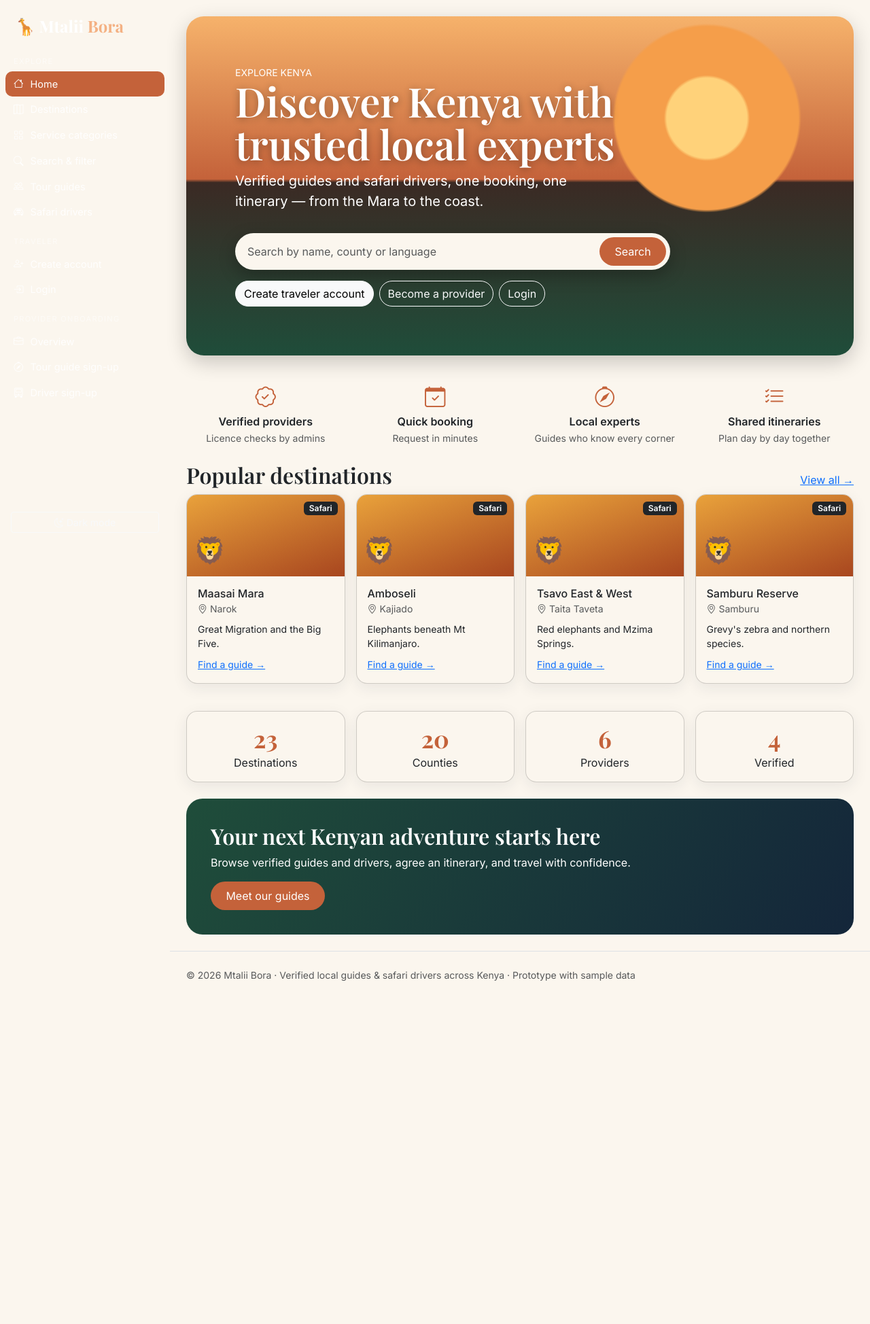
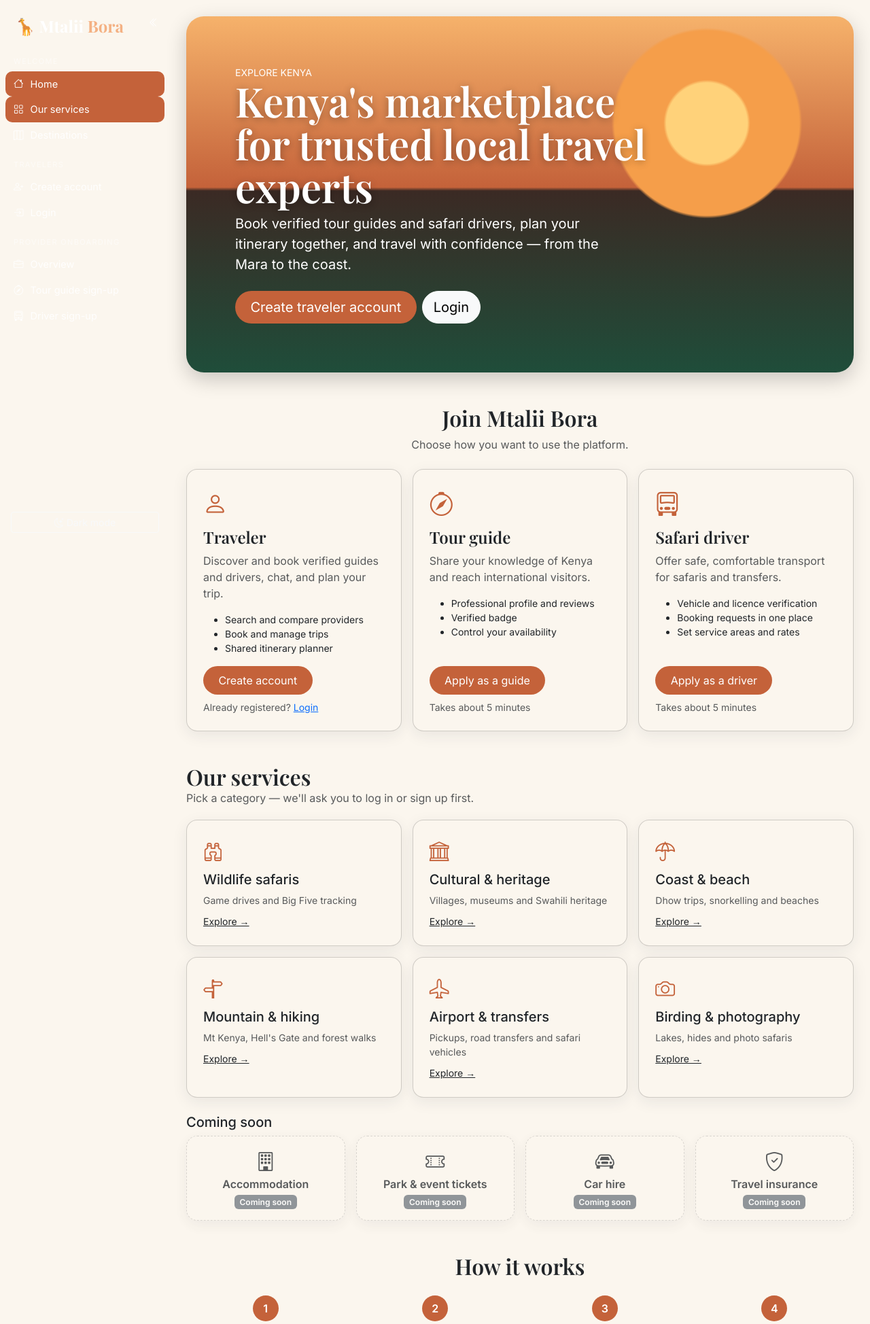
Before and after one commit to melitacaleb/mtalii-bora, a PHP site: page / in a window 1280 px wide. Shown: the top 1948 px of the page at 68% size. Before the commit the page ends 1443 px from the top, so only its background shows below. Run offline with PHP 8.4, Linux system fonts and the light colour scheme.

Commit message:
Homepage segments and collapsible sidebar

```diff
--- a/assets/css/style.css
+++ b/assets/css/style.css
@@ -22,3 +22,13 @@
 .timeline{border-left:3px solid var(--a);padding-left:18px}.timeline .item{position:relative;margin-bottom:14px}.timeline .item:before{content:'';position:absolute;left:-26px;top:6px;width:12px;height:12px;border-radius:50%;background:var(--a)}
 .wiz .pill{background:var(--bs-secondary-bg);color:var(--bs-body-color);padding:.5rem 1rem;font-weight:500}.wiz .pill.active{background:var(--a);color:#fff}
 .svc{text-decoration:none;color:inherit;display:block}.svc i{font-size:1.8rem;color:var(--a)}.svc:hover{transform:translateY(-3px)}.svc{transition:.15s}
+.sidebar{transition:width .2s}
+@media(min-width:992px){
+ [data-side=collapsed] .sidebar{width:76px}
+ [data-side=collapsed] .lbl,[data-side=collapsed] .userchip{display:none}
+ [data-side=collapsed] .nav-h{font-size:0;height:1px;background:#ffffff26;margin:10px 14px;overflow:hidden}
+ [data-side=collapsed] .nav-i{text-align:center;padding:10px 0}[data-side=collapsed] .nav-i i{margin:0;font-size:1.2rem}
+ [data-side=collapsed] .sb-head{flex-direction:column;padding:0!important}[data-side=collapsed] .brand{padding:18px 0 4px}
+}
+#collapseBtn i{transition:transform .2s}[data-side=collapsed] #collapseBtn i{transform:rotate(180deg)}
+.aud i{font-size:2.2rem;color:var(--a)}.soon{opacity:.75;border-style:dashed}.step-n{width:38px;height:38px;border-radius:50%;background:var(--a);color:#fff;display:grid;place-items:center;font-weight:700;margin:0 auto 8px}
--- a/assets/js/app.js
+++ b/assets/js/app.js
@@ -1,7 +1,8 @@
 const root = document.documentElement, btn = document.getElementById('themeBtn');
-const paint = () => btn.innerHTML = root.dataset.bsTheme === 'dark' ? '<i class="bi bi-sun"></i> Light mode' : '<i class="bi bi-moon-stars"></i> Dark mode';
+const paint = () => btn.innerHTML = root.dataset.bsTheme === 'dark' ? '<i class="bi bi-sun"></i><span class="lbl"> Light mode</span>' : '<i class="bi bi-moon-stars"></i><span class="lbl"> Dark mode</span>';
 btn.onclick = () => { root.dataset.bsTheme = root.dataset.bsTheme === 'dark' ? 'light' : 'dark'; localStorage.setItem('theme', root.dataset.bsTheme); paint(); };
 paint();
+document.getElementById('collapseBtn').onclick = () => { root.dataset.side = root.dataset.side === 'collapsed' ? 'open' : 'collapsed'; localStorage.setItem('side', root.dataset.side); };
 document.querySelectorAll('form[data-demo]').forEach(f => f.addEventListener('submit', e => { e.preventDefault(); bootstrap.Toast.getOrCreateInstance(document.getElementById('demoToast')).show(); }));
 document.querySelectorAll('.wiz').forEach(w => {
   const s = [...w.querySelectorAll('.step')], p = [...w.querySelectorAll('.pill')], q = c => w.querySelector(c); let i = 0;
--- a/includes/header.php
+++ b/includes/header.php
@@ -5,7 +5,7 @@
 if ($role == 'traveler') $nav = ['Explore'=>array_merge([['dashboard','compass','Explore home']], $explore), 'My trips'=>$trips];
 elseif ($role == 'guide' || $role == 'driver') $nav = ['Provider'=>[['pro','speedometer2','Dashboard'],['verification','patch-check','Verification'],['provider&id=' . ($role == 'guide' ? 1 : 2),'calendar3','My profile & availability'],['bookings','calendar-check','Booking requests'],['messages','chat-dots','Messages'],['reviews','star','Reviews'],['notifications','bell','Notifications']]];
 elseif ($role == 'admin') $nav = ['Admin'=>[['admin','shield-lock','Administration'],['security','activity','Security & audit']], 'Browse'=>$explore];
-else $nav = ['Explore'=>array_merge([['home','house','Home']], $explore), 'Traveler'=>[['signup','person-plus','Create account'],['login','box-arrow-in-right','Login']],
+else $nav = ['Welcome'=>[['home','house','Home'],['home#services','grid','Our services'],['destinations','map','Destinations']], 'Travelers'=>[['signup','person-plus','Create account'],['login','box-arrow-in-right','Login']],
   'Provider onboarding'=>[['join','briefcase','Overview'],['guide_signup','compass','Tour guide sign-up'],['driver_signup','truck-front','Driver sign-up']]];
 $cur = $p . (isset($_GET['tab']) ? '&tab=' . $_GET['tab'] : '') . (isset($_GET['type']) && $p == 'search' ? '&type=' . $_GET['type'] : '') . (isset($_GET['id']) && $p == 'provider' ? '&id=' . (int)$_GET['id'] : '');
 ?><!doctype html><html lang="en"><head><meta charset="utf-8"><meta name="viewport" content="width=device-width,initial-scale=1">
@@ -14,12 +14,13 @@
 <link href="https://cdn.jsdelivr.net/npm/bootstrap-icons@1.11.3/font/bootstrap-icons.css" rel="stylesheet">
 <link href="https://fonts.googleapis.com/css2?family=Inter:wght@400;500;600&family=Playfair+Display:wght@600;700&display=swap" rel="stylesheet">
 <link href="assets/css/style.css" rel="stylesheet">
-<script>document.documentElement.dataset.bsTheme=localStorage.getItem('theme')||(matchMedia('(prefers-color-scheme:dark)').matches?'dark':'light')</script></head>
+<script>document.documentElement.dataset.bsTheme=localStorage.getItem('theme')||(matchMedia('(prefers-color-scheme:dark)').matches?'dark':'light');document.documentElement.dataset.side=localStorage.getItem('side')||'open'</script></head>
 <body><div class="d-flex">
 <aside class="offcanvas-lg offcanvas-start sidebar" tabindex="-1" id="side"><div class="offcanvas-header d-lg-none"><button class="btn-close btn-close-white" data-bs-dismiss="offcanvas"></button></div>
-<a class="brand" href="?p=<?= $u ? $landing[$u['role']] : 'home' ?>">🦒 Mtalii <b>Bora</b></a>
+<div class="sb-head d-flex align-items-center justify-content-between pe-2"><a class="brand" href="?p=<?= $u ? $landing[$u['role']] : 'home' ?>">🦒<span class="lbl"> Mtalii <b>Bora</b></span></a>
+<button id="collapseBtn" class="btn btn-sm text-white d-none d-lg-inline" title="Collapse / expand sidebar" aria-label="Collapse sidebar"><i class="bi bi-chevron-double-left"></i></button></div>
 <nav class="px-2 flex-grow-1 overflow-auto"><?php foreach ($nav as $group => $items): ?><div class="nav-h"><?= e($group) ?></div>
-<?php foreach ($items as $i): $key = explode('#', $i[0])[0]; ?><a class="nav-i <?= $key === $cur ? 'on' : '' ?>" href="?p=<?= $i[0] ?>"><i class="bi bi-<?= $i[1] ?>"></i> <?= e($i[2]) ?></a><?php endforeach; endforeach; ?></nav>
-<div class="p-3"><?php if ($u): ?><div class="small mb-2"><i class="bi bi-person-circle"></i> <?= e($u['name']) ?> <span class="badge text-bg-light"><?= e($u['role']) ?></span></div><a href="?p=logout" class="btn btn-sm btn-light w-100 mb-2">Logout</a><?php endif; ?><button id="themeBtn" class="btn btn-sm btn-outline-light w-100"></button></div></aside>
+<?php foreach ($items as $i): $key = explode('#', $i[0])[0]; ?><a class="nav-i <?= $key === $cur ? 'on' : '' ?>" href="?p=<?= $i[0] ?>" title="<?= e($i[2]) ?>"><i class="bi bi-<?= $i[1] ?>"></i><span class="lbl"> <?= e($i[2]) ?></span></a><?php endforeach; endforeach; ?></nav>
+<div class="p-3"><?php if ($u): ?><div class="small mb-2 userchip"><i class="bi bi-person-circle"></i> <?= e($u['name']) ?> <span class="badge text-bg-light"><?= e($u['role']) ?></span></div><a href="?p=logout" class="btn btn-sm btn-light w-100 mb-2" title="Logout"><i class="bi bi-box-arrow-right"></i><span class="lbl"> Logout</span></a><?php endif; ?><button id="themeBtn" class="btn btn-sm btn-outline-light w-100" title="Toggle dark mode"></button></div></aside>
 <div class="flex-grow-1 min-w-0"><div class="topbar d-lg-none"><button class="btn btn-light btn-sm" data-bs-toggle="offcanvas" data-bs-target="#side"><i class="bi bi-list"></i> Menu</button><b class="ms-2">Mtalii Bora</b></div>
 <main class="container-xl py-4 px-3 px-lg-4">
--- a/index.php
+++ b/index.php
@@ -11,17 +11,22 @@
 $_SESSION['csrf'] ??= bin2hex(random_bytes(16));
 $all = ['traveler', 'guide', 'driver', 'admin'];
 $need = ['dashboard'=>['traveler'],'pro'=>['guide','driver'],'admin'=>['admin'],'security'=>['admin'],'verification'=>['guide','driver'],'bookings'=>$all,'messages'=>$all,'itinerary'=>$all,'reviews'=>$all,'notifications'=>$all];
+$need += ['services' => $all, 'search' => $all, 'provider' => $all]; // guests are sent to traveler login/sign-up first
+if (!$u && in_array($p, ['services', 'search', 'provider'], true)) {
+  $_SESSION['next'] = $p . (isset($_GET['svc'], $SVC[$_GET['svc']]) ? '&svc=' . $_GET['svc'] : '') . ($p == 'provider' ? '&id=' . (int)($_GET['id'] ?? 1) : '') . (in_array($_GET['type'] ?? '', ['guide', 'driver'], true) ? '&type=' . $_GET['type'] : '');
+}
 if (isset($need[$p]) && (!$u || !in_array($u['role'], $need[$p]))) go('login');
+function after_login($role) { global $landing; $n = $_SESSION['next'] ?? null; unset($_SESSION['next']); go($n ?: $landing[$role]); }
 if ($p === 'home' && $u) go($landing[$u['role']]);
 $err = '';
 if ($p === 'login' && $_SERVER['REQUEST_METHOD'] === 'POST') {
   $em = strtolower(trim($_POST['email'] ?? '')); $acc = $USERS[$em] ?? null;
   if (!hash_equals($_SESSION['csrf'], $_POST['csrf'] ?? '')) $err = 'Session expired. Please try again.';
   elseif (!$acc || !hash_equals($acc[2], $_POST['password'] ?? '')) $err = 'Invalid email or password.';
-  else { session_regenerate_id(true); $_SESSION['user'] = ['name' => $acc[0], 'email' => $em, 'role' => $acc[1]]; go($landing[$acc[1]]); }
+  else { session_regenerate_id(true); $_SESSION['user'] = ['name' => $acc[0], 'email' => $em, 'role' => $acc[1]]; after_login($acc[1]); }
 }
 if ($p === 'google') { // DEMO: real Google OAuth needs a Google Cloud client ID/secret (see README)
-  session_regenerate_id(true); $_SESSION['user'] = ['name' => 'Google Traveler', 'email' => 'demo.google@gmail.com', 'role' => 'traveler']; go('dashboard');
+  session_regenerate_id(true); $_SESSION['user'] = ['name' => 'Google Traveler', 'email' => 'demo.google@gmail.com', 'role' => 'traveler']; after_login('traveler');
 }
 if ($p === 'logout') { $_SESSION = []; session_destroy(); go('login'); }
 require __DIR__ . '/includes/header.php';
--- a/pages/home.php
+++ b/pages/home.php
@@ -1,12 +1,26 @@
-<section class="hero"><small class="text-uppercase">Explore Kenya</small><h1>Discover Kenya with trusted local experts</h1>
-<p class="lead" style="max-width:520px">Verified guides and safari drivers, one booking, one itinerary — from the Mara to the coast.</p>
-<form action="" method="get" class="search-pill d-flex mt-3"><input type="hidden" name="p" value="search"><input name="q" class="form-control" placeholder="Search by name, county or language"><button class="btn btn-accent">Search</button></form><div class="mt-3 d-flex gap-2 flex-wrap"><a class="btn btn-light rounded-pill" href="?p=signup">Create traveler account</a><a class="btn btn-outline-light rounded-pill" href="?p=join">Become a provider</a><a class="btn btn-outline-light rounded-pill" href="?p=login">Login</a></div></section>
-<div class="row row-cols-2 row-cols-lg-4 g-3 text-center my-4 feat">
-<?php foreach ([['patch-check','Verified providers','Licence checks by admins'],['calendar-check','Quick booking','Request in minutes'],['compass','Local experts','Guides who know every corner'],['list-check','Shared itineraries','Plan day by day together']] as $f): ?>
-<div class="col"><i class="bi bi-<?= $f[0] ?>"></i><div class="fw-semibold"><?= $f[1] ?></div><small class="text-body-secondary"><?= $f[2] ?></small></div><?php endforeach; ?></div>
-<div class="d-flex justify-content-between align-items-baseline mt-4"><h2>Popular destinations</h2><a href="?p=destinations">View all →</a></div>
+<section class="hero"><small class="text-uppercase">Explore Kenya</small><h1>Kenya's marketplace for trusted local travel experts</h1>
+<p class="lead" style="max-width:540px">Book verified tour guides and safari drivers, plan your itinerary together, and travel with confidence — from the Mara to the coast.</p>
+<div class="d-flex gap-2 flex-wrap mt-2"><a class="btn btn-accent btn-lg" href="?p=signup">Create traveler account</a><a class="btn btn-light btn-lg rounded-pill" href="?p=login">Login</a></div></section>
+
+<section class="my-5"><div class="text-center mb-4"><h2>Join Mtalii Bora</h2><p class="text-body-secondary">Choose how you want to use the platform.</p></div>
+<div class="row g-3"><?php foreach ([['person','Traveler','Discover and book verified guides and drivers, chat, and plan your trip.',['Search and compare providers','Book and manage trips','Shared itinerary planner'],'Create account','?p=signup','Already registered? <a href="?p=login">Login</a>'],
+['compass','Tour guide','Share your knowledge of Kenya and reach international visitors.',['Professional profile and reviews','Verified badge','Control your availability'],'Apply as a guide','?p=guide_signup','Takes about 5 minutes'],
+['truck-front','Safari driver','Offer safe, comfortable transport for safaris and transfers.',['Vehicle and licence verification','Booking requests in one place','Set service areas and rates'],'Apply as a driver','?p=driver_signup','Takes about 5 minutes']] as $a): ?>
+<div class="col-md-4"><div class="card aud p-4 h-100"><i class="bi bi-<?= $a[0] ?>"></i><h4 class="mt-2"><?= $a[1] ?></h4><p class="text-body-secondary"><?= $a[2] ?></p><ul class="small"><?php foreach ($a[3] as $b) echo "<li>$b</li>"; ?></ul>
+<a class="btn btn-accent mt-auto align-self-start" href="<?= $a[5] ?>"><?= $a[4] ?></a><small class="text-body-secondary mt-2"><?= $a[6] ?></small></div></div><?php endforeach; ?></div></section>
+
+<section class="my-5" id="services"><div class="d-flex justify-content-between align-items-end flex-wrap gap-2"><div><h2 class="mb-0">Our services</h2><p class="text-body-secondary mb-0">Pick a category — we'll ask you to log in or sign up first.</p></div></div>
+<div class="row row-cols-1 row-cols-sm-2 row-cols-lg-3 g-3 mt-1"><?php foreach ($SVC as $k => $v): ?><div class="col"><a class="card p-4 h-100 svc" href="?p=search&svc=<?= $k ?>"><i class="bi bi-<?= $v[1] ?>"></i><h5 class="mt-2"><?= e($v[0]) ?></h5><p class="small text-body-secondary mb-2"><?= e($v[2]) ?></p><span class="small text-decoration-underline align-self-start">Explore →</span></a></div><?php endforeach; ?></div>
+<h5 class="mt-4">Coming soon</h5><div class="row row-cols-2 row-cols-lg-4 g-3"><?php foreach ([['building','Accommodation'],['ticket-perforated','Park & event tickets'],['car-front','Car hire'],['shield-check','Travel insurance']] as $c): ?>
+<div class="col"><div class="card soon p-3 text-center"><i class="bi bi-<?= $c[0] ?> fs-3"></i><b><?= $c[1] ?></b><span class="badge text-bg-secondary mx-auto mt-1">Coming soon</span></div></div><?php endforeach; ?></div></section>
+
+<section class="my-5 text-center"><h2>How it works</h2><div class="row row-cols-2 row-cols-lg-4 g-3 mt-1">
+<?php foreach ([['Create an account','Sign up free as a traveler.'],['Find a verified expert','Filter by service, county, language and availability.'],['Book and chat','Send a request and agree the details.'],['Plan your trip','Build a day-by-day itinerary together.']] as $i => $s): ?>
+<div class="col"><div class="step-n"><?= $i + 1 ?></div><b><?= $s[0] ?></b><br><small class="text-body-secondary"><?= $s[1] ?></small></div><?php endforeach; ?></div></section>
+
+<div class="d-flex justify-content-between align-items-baseline"><h2>Popular destinations</h2><a href="?p=destinations">View all →</a></div>
 <div class="row row-cols-1 row-cols-sm-2 row-cols-xl-4 g-3"><?php foreach (array_slice($D, 0, 4) as $d) echo dcard($d); ?></div>
 <div class="row row-cols-2 row-cols-md-4 g-3 text-center my-4">
 <?php foreach ([[count($D),'Destinations'],[count(array_unique(array_column($D, 1))),'Counties'],[count($P),'Providers'],[count(array_filter($P, fn($x) => $x[6])),'Verified']] as $s): ?>
 <div class="col"><div class="card stat p-3"><b><?= $s[0] ?></b><?= $s[1] ?></div></div><?php endforeach; ?></div>
-<div class="cta"><h2>Your next Kenyan adventure starts here</h2><p>Browse verified guides and drivers, agree an itinerary, and travel with confidence.</p><a class="btn btn-accent" href="?p=search&type=guide">Meet our guides</a></div>
+<div class="cta"><h2>Your next Kenyan adventure starts here</h2><p>Create a free account in minutes.</p><a class="btn btn-accent" href="?p=signup">Get started</a></div>
--- a/pages/login.php
+++ b/pages/login.php
@@ -1,4 +1,4 @@
-<div class="row justify-content-center"><div class="col-md-7 col-lg-5"><div class="card p-4"><h3>Welcome back</h3><p class="text-body-secondary small">Log in to explore Kenya with verified local experts.</p>
+<div class="row justify-content-center"><div class="col-md-7 col-lg-5"><div class="card p-4"><h3>Welcome back</h3><?php if (!empty($_SESSION['next'])): ?><div class="alert alert-info py-2 small">Please log in — or <a href="?p=signup">create a free traveler account</a> — to continue.</div><?php endif; ?><p class="text-body-secondary small">Log in to explore Kenya with verified local experts.</p>
 <?php if ($err) echo '<div class="alert alert-danger py-2">' . e($err) . '</div>'; ?>
 <?= google_btn() ?><div class="text-center text-body-secondary small my-3">or log in with email</div>
 <form method="post" action="?p=login"><input type="hidden" name="csrf" value="<?= e($_SESSION['csrf']) ?>"><label class="form-label">Email</label><input type="email" name="email" class="form-control mb-3" required>
```
Also changed, not shown: 1 other file.
